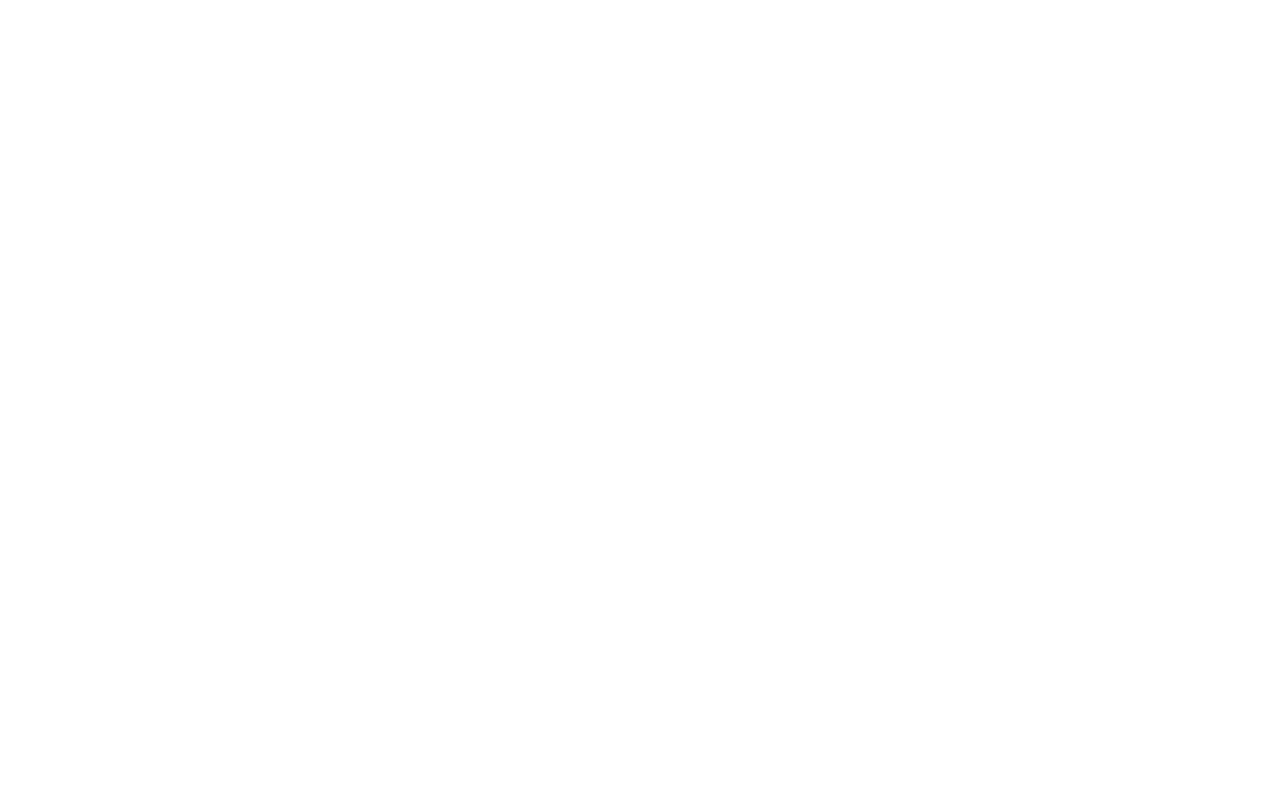
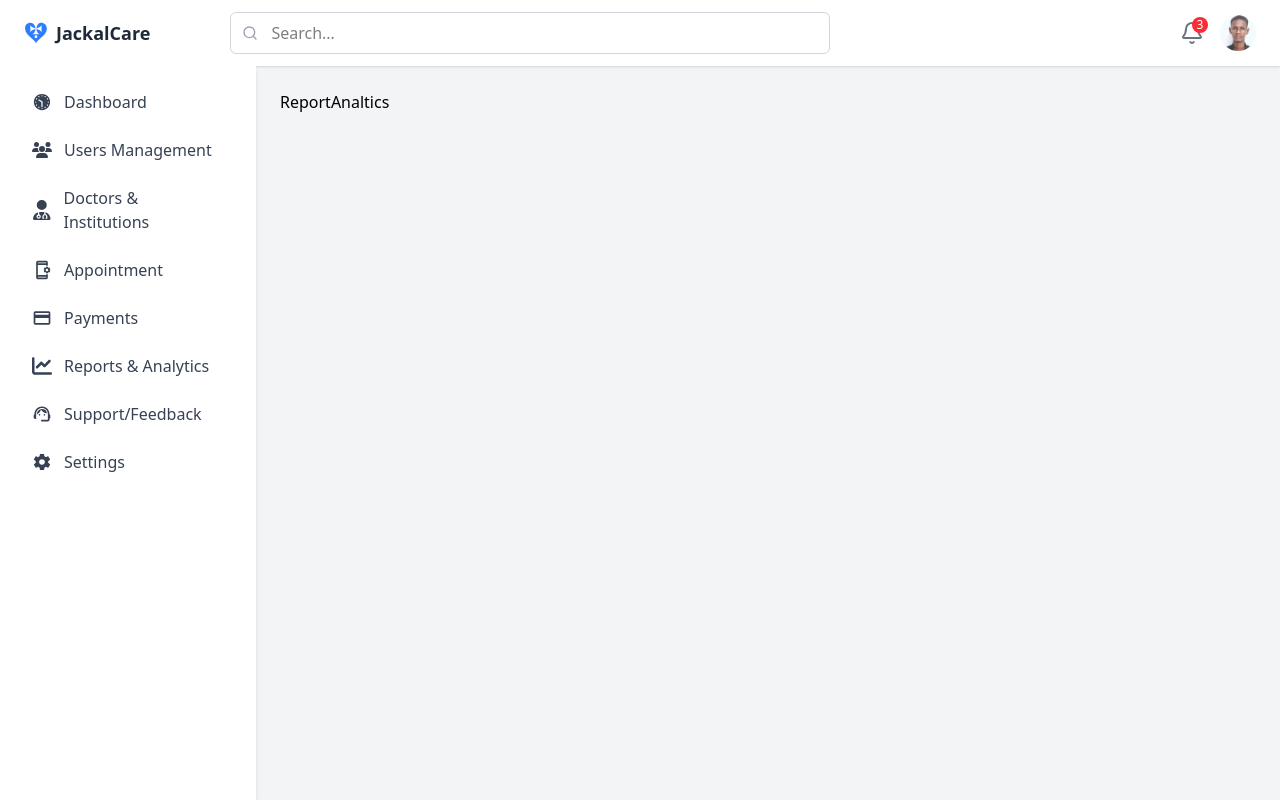
Before and after one commit to kubwimanav/jackalcare-dashboard, a React (Vite) app: page /admin/report in a window 1280 px wide. Before the commit this address had no page. Built offline with nearby package versions, Linux system fonts and the light colour scheme.

Commit message:
remainpage

```diff
--- /dev/null
+++ b/src/AdminDashboard/ReportAnaltics.jsx
@@ -0,0 +1,9 @@
+import React from 'react'
+
+function ReportAnaltics() {
+  return (
+    <div>ReportAnaltics</div>
+  )
+}
+
+export default ReportAnaltics
--- /dev/null
+++ b/src/AdminDashboard/SettingAdmin.jsx
@@ -0,0 +1,9 @@
+import React from 'react'
+
+function SettingAdmin() {
+  return (
+    <div>SettingAdmin</div>
+  )
+}
+
+export default SettingAdmin
--- a/src/AdminDashboard/SidebarAdmin.jsx
+++ b/src/AdminDashboard/SidebarAdmin.jsx
@@ -39,18 +39,18 @@ const SidebarAdmin= ({ isOpen }) => {
     },
     {
       name: "Reports & Analytics",
-      path: "/appointment",
+      path: "report",
       icon: <FaChartLine className="h-5 w-5 mr-3" />,
     },
     {
       name: "Support/Feedback",
-      path: "/appointment",
+      path: "support",
       icon: <MdSupportAgent  className="h-5 w-5 mr-3" />,
     },
 
     {
       name: "Settings",
-      path: "/setting",
+      path: "adminsetting",
       icon: <IoMdSettings className="h-5 w-5 mr-3" />,
     },
   ];
@@ -66,7 +66,7 @@ const SidebarAdmin= ({ isOpen }) => {
           {menuItems.map((item, index) => {
             const isActive =
               currentPath === item.path ||
-              (currentPath === "/dashboard" && item.path === "/");
+              (currentPath === "/admin" && item.path === "/adminhome");
 
             return (
               <li key={index}>
--- /dev/null
+++ b/src/AdminDashboard/SupportFeedback.jsx
@@ -0,0 +1,9 @@
+import React from 'react'
+
+function SupportFeedback() {
+  return (
+    <div>SupportFeedback</div>
+  )
+}
+
+export default SupportFeedback
--- a/src/App.jsx
+++ b/src/App.jsx
@@ -13,6 +13,9 @@ import UserManagement from './AdminDashboard/UserManagement'
 import Appointment from './AdminDashboard/Apppointment'
 import DoctorInstitutionManagement from './AdminDashboard/DoctorInstitutionManagement'
 import Payments from './AdminDashboard/Payments'
+import SettingAdmin from './AdminDashboard/SettingAdmin'
+import ReportAnaltics from './AdminDashboard/ReportAnaltics'
+import SupportFeedback from './AdminDashboard/SupportFeedback'
 
 function App() {
 
@@ -31,16 +34,17 @@ function App() {
 
           <Route path="/admin" element={<AdminDashboardLayout />}>
             <Route index element={<AdminDashHome />} />
+            <Route path="adminhome" element={<AdminDashHome />} />
             <Route path="user" element={<UserManagement />} />
             <Route path="adminappointment" element={<Appointment />} />
             <Route
               path="doctorinstitution"
               element={<DoctorInstitutionManagement />}
             />
-            <Route
-              path="payment"
-              element={<Payments/>}
-            />
+            <Route path="payment" element={<Payments />} />
+            <Route path="support" element={<SupportFeedback />} />
+            <Route path="report" element={<ReportAnaltics />} />
+            <Route path="adminsetting" element={<SettingAdmin />} />
           </Route>
         </Routes>
       </BrowserRouter>
```
